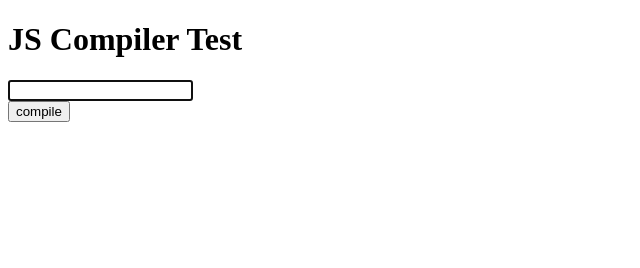
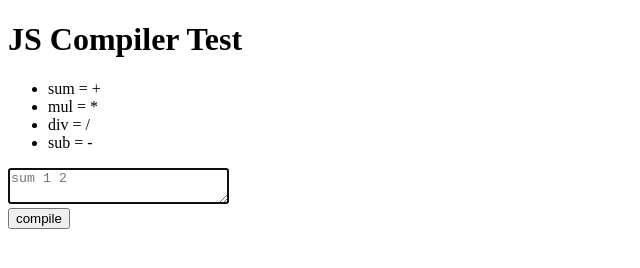
Before and after one commit to lewismck/JSCompiler, a plain HTML site: page index.html in a window 1280 px wide. Shown: the whole page, without its empty margins (0-640 px from the left). Drawn offline with nearby package versions, Linux system fonts and the light colour scheme.

Commit message:
Changed input to text area and removed some redundant includes

```diff
--- a/index.html
+++ b/index.html
@@ -1,7 +1,6 @@
 <!DOCTYPE html>
 <html>
   <head>
-    <!-- <script src="grammar.js"></script> -->
     <script src="lex.js"></script>
     <script src="parser.js"></script>
     <script src="transpiler.js"></script>
@@ -13,17 +12,18 @@
         $("#output").append("<br>Input: " + code + "<br>Output: " + output + "<br>");
       }
     </script>
-    <!-- <link href="http://fonts.googleapis.com/css?family=Lato:100,300,400" rel="stylesheet" type="text/css"> -->
-  	<!-- bootstrap for styling -->
-  	<!-- <link rel="stylesheet" href="https://maxcdn.bootstrapcdn.com/bootstrap/3.3.5/css/bootstrap.min.css"> -->
-    <!-- Bootstrap and jquery js -->
-  	<script src="https://ajax.googleapis.com/ajax/libs/jquery/1.11.3/jquery.min.js"></script>
-  	<!-- <script src="https://maxcdn.bootstrapcdn.com/bootstrap/3.3.6/js/bootstrap.min.js"></script> -->
-    <title>JS Compiler Test</title>
+    <script src="https://ajax.googleapis.com/ajax/libs/jquery/1.11.3/jquery.min.js"></script>
+  	<title>JS Compiler Test</title>
   </head>
   <body>
     <h1>JS Compiler Test</h1>
-    <input autofocus="true" id="codeSnippet" height="300px" width="80px"></input>
+    <ul>
+      <li>sum = +</li>
+      <li>mul = *</li>
+      <li>div = /</li>
+      <li>sub = - </li>
+    </ul>
+    <textarea autofocus="true" id="codeSnippet" rows="2" cols="25" placeholder="sum 1 2"></textarea>
     <br>
     <button onclick='testInPage();'>compile</button>
     <div id="output"/>
--- a/test.js
+++ b/test.js
@@ -1,6 +1,6 @@
 const program = 'mul 3 sub 2 sum 1 3 4';
 
-//parse str with lexer -> parse it -> transpile it -> return output as jS
+//parse str with lexer -> parse it -> transpile it -> return JS output as string
 const test = str => transpile(parse(lex(str)));
 
 const test2 = () => transpile(parse(lex(program)));
```
